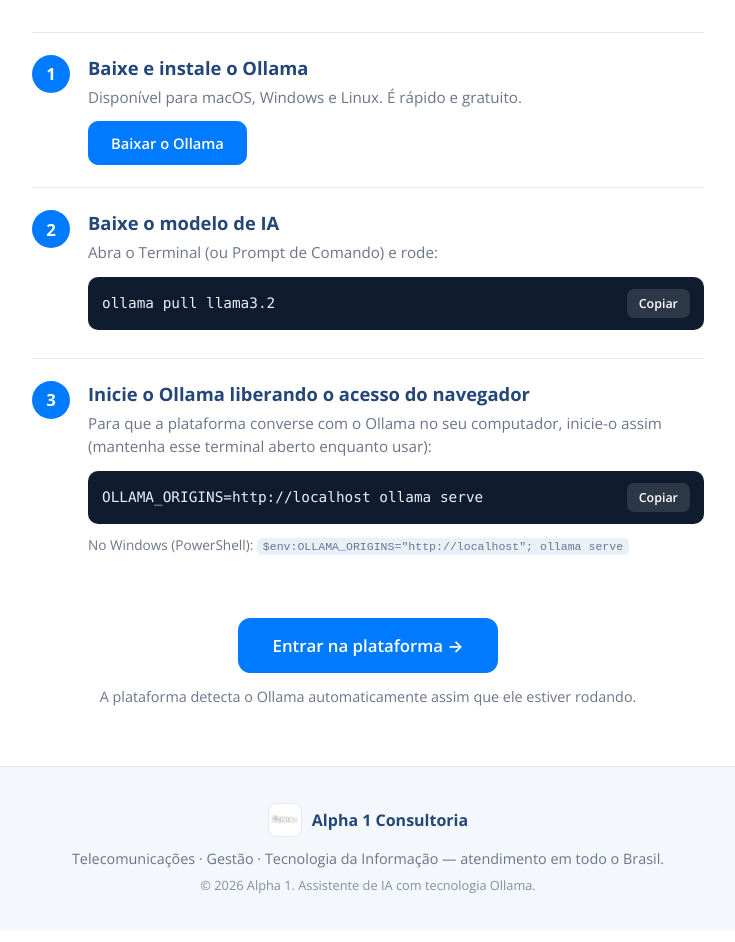
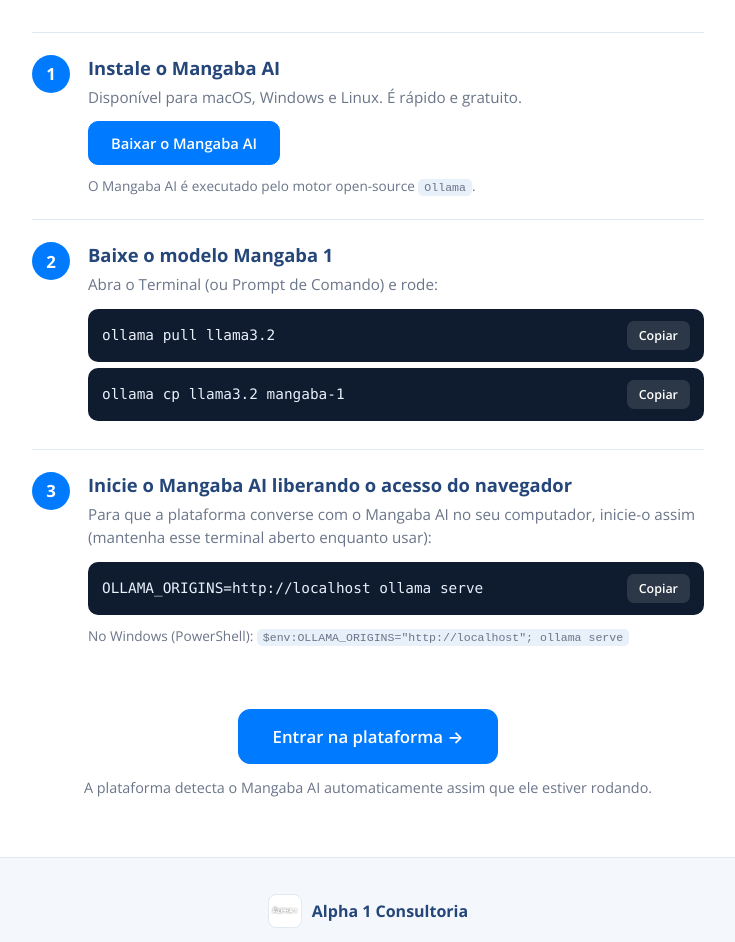
Before and after one commit to dheiver2/squidtelecom-chat, a Next.js app: page / in a window 1280 px wide. Shown: the part 900-1842 px from the top of the page, without its empty margins (272-1007 px from the left). Built offline with nearby package versions, Linux system fonts and the light colour scheme.

Commit message:
Camada de abstração Mangaba AI: marca o motor e os modelos (Ollama/llama3.2 -> Mangaba AI/Mangaba 1)

```diff
--- /dev/null
+++ b/app/lib/mangaba.ts
@@ -0,0 +1,73 @@
+// ============================================================
+// Camada de abstração "Mangaba AI"
+// ------------------------------------------------------------
+// Todo o app fala apenas em "Mangaba AI" e modelos "Mangaba".
+// Esta é a ÚNICA camada que conhece o motor real (Ollama) e os
+// modelos base. Para trocar de backend no futuro, altere só aqui.
+// ============================================================
+
+/** Nome de marca do motor de IA exibido ao usuário. */
+export const ENGINE_NAME = "Mangaba AI";
+
+/** Endpoint do motor local (detalhe de implementação — não exibir). */
+export const ENGINE_BASE_URL = "http://localhost:11434";
+
+/** Modelo "oficial" da plataforma (criado localmente via abstração). */
+export const PRIMARY_MODEL_ID = "mangaba-1";
+
+/** Modelos base aceitos como fallback, em ordem de preferência. */
+const FALLBACK_MODEL_IDS = ["llama3.2", "llama3.1", "llama3"];
+
+/** Mapa: id do modelo base (motor real) -> nome de marca Mangaba. */
+const MODEL_BRAND: Record<string, string> = {
+  "mangaba-1": "Mangaba 1",
+  "llama3.2": "Mangaba 1",
+  "llama3.1": "Mangaba 1 Pro",
+  "llama3": "Mangaba 1",
+  mistral: "Mangaba Mistral",
+  "qwen2.5": "Mangaba Q",
+  qwen2: "Mangaba Q",
+  phi3: "Mangaba Lite",
+  gemma2: "Mangaba G",
+  gemma: "Mangaba G",
+};
+
+/** Converte o id real do modelo no nome de marca Mangaba. */
+export function brandModel(realModelId: string): string {
+  const base = realModelId.replace(/:latest$/, "").toLowerCase();
+  return MODEL_BRAND[base] || `Mangaba (${base})`;
+}
+
+/**
+ * Escolhe o melhor modelo disponível no motor, priorizando o modelo
+ * oficial da plataforma e depois os modelos base conhecidos.
+ */
+export function pickModel(available: string[]): string {
+  const norm = available.map((n) => n.replace(/:latest$/, ""));
+  const byPrefix = (p: string) => norm.find((n) => n.toLowerCase().startsWith(p));
+  return (
+    byPrefix("mangaba") ||
+    FALLBACK_MODEL_IDS.map(byPrefix).find(Boolean) ||
+    norm[0] ||
+    PRIMARY_MODEL_ID
+  );
+}
+
+// ------------------------------------------------------------
+// Configuração / instalação (centralizada para a landing page)
+// ------------------------------------------------------------
+
+/** Link de download do motor que executa o Mangaba AI. */
+export const ENGINE_DOWNLOAD_URL = "https://ollama.com/download";
+
+/** Comandos de configuração do motor Mangaba AI. */
+export function setupCommands(origin: string) {
+  return {
+    // Baixa o modelo base e o registra como "Mangaba 1" localmente.
+    pull: "ollama pull llama3.2",
+    brand: "ollama cp llama3.2 mangaba-1",
+    // Inicia o motor liberando o acesso da plataforma (navegador).
+    serve: `OLLAMA_ORIGINS=${origin} ollama serve`,
+    serveWindows: `$env:OLLAMA_ORIGINS="${origin}"; ollama serve`,
+  };
+}
--- a/app/page.tsx
+++ b/app/page.tsx
@@ -1,9 +1,7 @@
 "use client";
 
 import { useState } from "react";
-
-const VERCEL_ORIGIN =
-  typeof window !== "undefined" ? window.location.origin : "https://alpha1-chat.vercel.app";
+import { ENGINE_NAME, ENGINE_DOWNLOAD_URL, setupCommands } from "./lib/mangaba";
 
 function CodeLine({ cmd }: { cmd: string }) {
   const [copied, setCopied] = useState(false);
@@ -24,6 +22,10 @@
 }
 
 export default function Landing() {
+  const origin =
+    typeof window !== "undefined" ? window.location.origin : "https://alpha1-chat.vercel.app";
+  const cmd = setupCommands(origin);
+
   return (
     <div className="lp">
       <header className="lp-nav">
@@ -37,13 +39,13 @@
       </header>
 
       <section className="lp-hero">
-        <div className="lp-badge">IA 100% gratuita e local com Ollama</div>
+        <div className="lp-badge">IA 100% gratuita e local com {ENGINE_NAME}</div>
         <h1>
           Seu assistente de IA, <span>privado</span> e sem custos
         </h1>
         <p>
-          O Alpha1 Assistant roda na sua própria máquina usando o Ollama. Suas conversas nunca saem
-          do seu computador. Sem mensalidade, sem chave de API, sem limites.
+          O Alpha1 Assistant roda na sua própria máquina com o {ENGINE_NAME}. Suas conversas nunca
+          saem do seu computador. Sem mensalidade, sem chave de API, sem limites.
         </p>
         <div className="lp-cta">
           <a className="lp-btn" href="#instalar">
@@ -64,7 +66,7 @@
         <div className="lp-card">
           <div className="lp-ico">💸</div>
           <h3>Gratuito</h3>
-          <p>Sem assinatura e sem chave de API paga. O Ollama é open-source e grátis.</p>
+          <p>Sem assinatura e sem chave de API paga. O {ENGINE_NAME} é open-source e grátis.</p>
         </div>
         <div className="lp-card">
           <div className="lp-ico">⚡</div>
@@ -80,35 +82,38 @@
         <div className="lp-step">
           <div className="lp-num">1</div>
           <div className="lp-step-body">
-            <h3>Baixe e instale o Ollama</h3>
+            <h3>Instale o {ENGINE_NAME}</h3>
             <p>Disponível para macOS, Windows e Linux. É rápido e gratuito.</p>
-            <a className="lp-btn" href="https://ollama.com/download" target="_blank" rel="noreferrer">
-              Baixar o Ollama
+            <a className="lp-btn" href={ENGINE_DOWNLOAD_URL} target="_blank" rel="noreferrer">
+              Baixar o {ENGINE_NAME}
             </a>
+            <p className="lp-hint">
+              O {ENGINE_NAME} é executado pelo motor open-source <code>Ollama</code>.
+            </p>
           </div>
         </div>
 
         <div className="lp-step">
           <div className="lp-num">2</div>
           <div className="lp-step-body">
-            <h3>Baixe o modelo de IA</h3>
+            <h3>Baixe o modelo Mangaba 1</h3>
             <p>Abra o Terminal (ou Prompt de Comando) e rode:</p>
-            <CodeLine cmd="ollama pull llama3.2" />
+            <CodeLine cmd={cmd.pull} />
+            <CodeLine cmd={cmd.brand} />
           </div>
         </div>
 
         <div className="lp-step">
           <div className="lp-num">3</div>
           <div className="lp-step-body">
-            <h3>Inicie o Ollama liberando o acesso do navegador</h3>
+            <h3>Inicie o {ENGINE_NAME} liberando o acesso do navegador</h3>
             <p>
-              Para que a plataforma converse com o Ollama no seu computador, inicie-o assim
+              Para que a plataforma converse com o {ENGINE_NAME} no seu computador, inicie-o assim
               (mantenha esse terminal aberto enquanto usar):
             </p>
-            <CodeLine cmd={`OLLAMA_ORIGINS=${VERCEL_ORIGIN} ollama serve`} />
+            <CodeLine cmd={cmd.serve} />
             <p className="lp-hint">
-              No Windows (PowerShell):{" "}
-              <code>$env:OLLAMA_ORIGINS=&quot;{VERCEL_ORIGIN}&quot;; ollama serve</code>
+              No Windows (PowerShell): <code>{cmd.serveWindows}</code>
             </p>
           </div>
         </div>
@@ -117,7 +122,7 @@
           <a className="lp-btn lp-btn-lg" href="/chat">
             Entrar na plataforma →
           </a>
-          <p>A plataforma detecta o Ollama automaticamente assim que ele estiver rodando.</p>
+          <p>A plataforma detecta o {ENGINE_NAME} automaticamente assim que ele estiver rodando.</p>
         </div>
       </section>
 
@@ -127,7 +132,7 @@
           <span>Alpha 1 Consultoria</span>
         </div>
         <p>Telecomunicações · Gestão · Tecnologia da Informação — atendimento em todo o Brasil.</p>
-        <p className="lp-copy">© 2026 Alpha 1. Assistente de IA com tecnologia Ollama.</p>
+        <p className="lp-copy">© 2026 Alpha 1. Assistente de IA com tecnologia {ENGINE_NAME}.</p>
       </footer>
     </div>
   );
```
Also changed, not shown: app/chat/page.tsx (+28 -25 lines).
